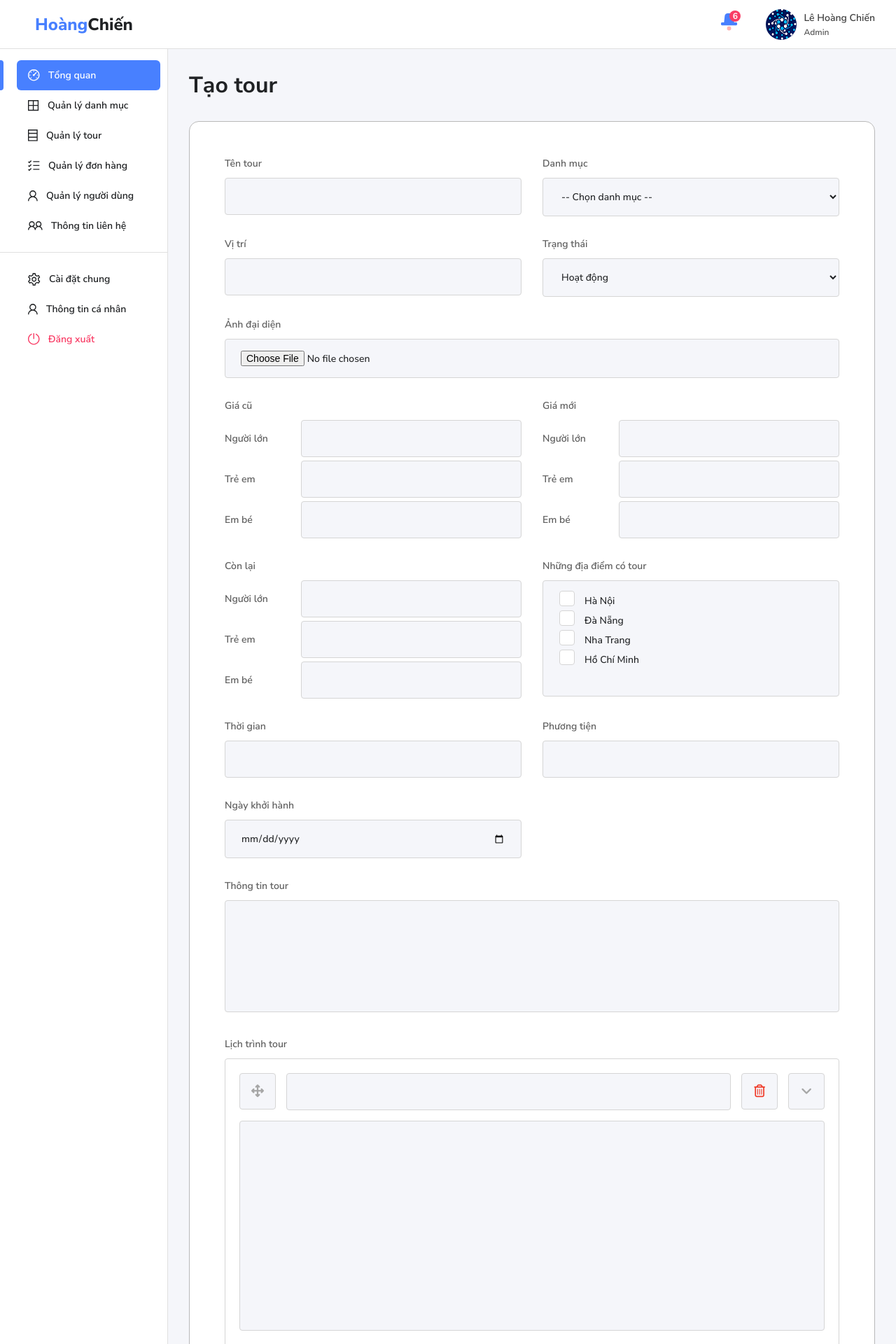
After one commit to LEHOANGCHIEN/travel-tour-admin, a web app: file tour-create.html in a window 1280 px wide. The commit adds this page. Shown: the top 1920 px of the page at 70% size. Run offline with its HTML, style and script files only (its server is not run), Linux system fonts and the light colour scheme.

Commit message:
1.4 và 1.5. Xây dựng trang Tạo tour

```diff
--- a/assets/css/style.css
+++ b/assets/css/style.css
@@ -264,6 +264,7 @@ button {
     margin: 0;
     padding: 0;
     transition: all calc(var(--dur) / 3) linear;
+    background-color: white !important;
 }
 
 .checkbox-wrapper-30 .checkbox input:hover,
@@ -1093,7 +1094,6 @@ button {
   border: 1px solid #D5D5D5;
   background-color: #F5F6FA;
   border-radius: 4px;
-  padding: 6px 14px;
   padding: 16px 22px;
   font-weight: 500;
   font-size: 14px;
@@ -1135,6 +1135,107 @@ button {
   text-decoration: underline;
 }
 
+.section-8 .inner-input-list {
+  display: grid;
+  gap: 5px;
+}
+
+.section-8 .inner-input-item {
+  display: flex;
+  align-items: center;
+  gap: 20px;
+}
+
+.section-8 .inner-input-item label {
+  width: 89px;
+  margin-bottom: 0;
+}
+
+.section-8 .inner-input-item input {
+  flex: 1;
+}
+
+.section-8 .inner-checkbox-list {
+  background-color: #F5F6FA;
+  border: 1px solid #D5D5D5;
+  border-radius: 4px;
+  padding: 14px 23px;
+  height: 166px;
+  overflow-y: auto;
+}
+
+.section-8 .inner-checkbox-item {
+  display: flex;
+  align-items: center;
+  gap: 14px;
+}
+
+.section-8 .inner-checkbox-item input {
+  padding: 0;
+}
+
+.section-8 .inner-checkbox-item label {
+  font-weight: 500;
+  font-size: 14px;
+  color: var(--color-text);
+  margin-bottom: 0;
+}
+
+.section-8 .inner-schedule-item {
+  margin-bottom: 15px;
+  border: 1px solid #D5D5D5;
+  background-color: white;
+  border-radius: 4px;
+  padding: 20px;
+}
+
+.section-8 .inner-schedule-head {
+  display: flex;
+  gap: 15px;
+}
+
+.section-8 .inner-schedule-button {
+  width: 52px;
+  height: 52px;
+  border: 1px solid #D5D5D5;
+  background-color: #F5F6FA;
+  border-radius: 4px;
+  cursor: pointer;
+  font-size: 18px;
+  color: #A6A6A6;
+  display: inline-flex;
+  align-items: center;
+  justify-content: center;
+}
+
+.section-8 .inner-schedule-button.inner-remove {
+  color: #EF3826;
+}
+
+.section-8 .inner-schedule-head input {
+  flex: 1;
+}
+
+.section-8 .inner-schedule-body {
+  margin-top: 15px;
+}
+
+.section-8 .inner-schedule-body textarea {
+  height: 300px;
+}
+
+.section-8 .inner-schedule-create {
+  background-color: #D5D5D5;
+  border-radius: 4px;
+  opacity: 0.9;
+  font-weight: 700;
+  font-size: 14px;
+  color: var(--color-text);
+  padding: 10px 20px;
+  cursor: pointer;
+  display: inline-block;
+}
+
 @media (max-width: 768px) {
   .section-8 {
     padding: 20px;
@@ -1149,4 +1250,16 @@ button {
     grid-column: span 1;
   }
 }
+
+@media (max-width: 576px) {
+  .section-8 .inner-schedule-head {
+    flex-wrap: wrap;
+  }
+
+  .section-8 .inner-schedule-head input {
+    flex: none;
+    width: 100%;
+    order: 1;
+  }
+}
 /* End Section 8 */
--- /dev/null
+++ b/tour-create.html
@@ -0,0 +1,228 @@
+<!DOCTYPE html>
+<html lang="vi">
+  <head>
+    <meta charset="UTF-8">
+    <meta name="viewport" content="width=device-width, initial-scale=1.0">
+    <title>Tạo tour</title>
+    <link rel="stylesheet" href="https://cdnjs.cloudflare.com/ajax/libs/font-awesome/6.7.2/css/all.min.css">
+    <link rel="stylesheet" href="assets/css/style.css">
+  </head>
+  <body>
+    <header class="header">
+      <div class="inner-left"><a class="inner-logo" href="#"><span>Hoàng</span><span>Chiến</span></a></div>
+      <div class="inner-right">
+        <div class="inner-notify"><img src="assets/images/icon-bell.svg"><span>6</span></div>
+        <div class="inner-account"><img src="assets/images/avatar.png">
+          <div class="inner-text">
+            <div class="inner-name">Lê Hoàng Chiến</div>
+            <div class="inner-role">Admin</div>
+          </div>
+        </div>
+        <div class="inner-button-menu"><i class="fas fa-bars"></i></div>
+      </div>
+    </header>
+    <main class="main">
+      <nav class="sider">
+        <div class="inner-list"><a class="inner-item active" href="#"><img src="assets/images/icon-sider-1.svg"><span>Tổng quan</span></a><a class="inner-item" href="#"><img src="assets/images/icon-sider-2.svg"><span>Quản lý danh mục</span></a><a class="inner-item" href="#"><img src="assets/images/icon-sider-3.svg"><span>Quản lý tour</span></a><a class="inner-item" href="#"><img src="assets/images/icon-sider-4.svg"><span>Quản lý đơn hàng</span></a><a class="inner-item" href="#"><img src="assets/images/icon-sider-5.svg"><span>Quản lý người dùng</span></a><a class="inner-item" href="#"><img src="assets/images/icon-sider-6.svg"><span>Thông tin liên hệ</span></a></div>
+        <div class="inner-line"></div>
+        <div class="inner-list"><a class="inner-item" href="#"><img src="assets/images/icon-sider-7.svg"><span>Cài đặt chung</span></a><a class="inner-item" href="#"><img src="assets/images/icon-sider-5.svg"><span>Thông tin cá nhân</span></a><a class="inner-item inner-logout" href="#"><img src="assets/images/icon-sider-8.svg"><span>Đăng xuất</span></a></div>
+      </nav>
+      <div class="content">
+        <h1 class="box-title">Tạo tour</h1>
+        <div class="section-8">
+          <form>
+            <div class="inner-group">
+              <label for="">Tên tour</label>
+              <input type="text" name="" id="">
+            </div>
+            <div class="inner-group">
+              <label for="">Danh mục</label>
+              <select name="" id="">
+                <option value="">-- Chọn danh mục --</option>
+                <option value="">Danh mục 1</option>
+                <option value="">Danh mục 2</option>
+              </select>
+            </div>
+            <div class="inner-group">
+              <label for="">Vị trí</label>
+              <input type="number" name="" id="">
+            </div>
+            <div class="inner-group">
+              <label for="">Trạng thái</label>
+              <select name="" id="">
+                <option value="">Hoạt động</option>
+                <option value="">Tạm dừng</option>
+              </select>
+            </div>
+            <div class="inner-group inner-two-col">
+              <label for="">Ảnh đại diện</label>
+              <input type="file" name="" id="">
+            </div>
+            <div class="inner-group">
+              <label for="">Giá cũ</label>
+              <div class="inner-input-list">
+                <div class="inner-input-item">
+                  <label for="">Người lớn</label>
+                  <input type="number" name="" id="">
+                </div>
+                <div class="inner-input-item">
+                  <label for="">Trẻ em</label>
+                  <input type="number" name="" id="">
+                </div>
+                <div class="inner-input-item">
+                  <label for="">Em bé</label>
+                  <input type="number" name="" id="">
+                </div>
+              </div>
+            </div>
+            <div class="inner-group">
+              <label for="">Giá mới</label>
+              <div class="inner-input-list">
+                <div class="inner-input-item">
+                  <label for="">Người lớn</label>
+                  <input type="number" name="" id="">
+                </div>
+                <div class="inner-input-item">
+                  <label for="">Trẻ em</label>
+                  <input type="number" name="" id="">
+                </div>
+                <div class="inner-input-item">
+                  <label for="">Em bé</label>
+                  <input type="number" name="" id="">
+                </div>
+              </div>
+            </div>
+            <div class="inner-group">
+              <label for="">Còn lại</label>
+              <div class="inner-input-list">
+                <div class="inner-input-item">
+                  <label for="">Người lớn</label>
+                  <input type="number" name="" id="">
+                </div>
+                <div class="inner-input-item">
+                  <label for="">Trẻ em</label>
+                  <input type="number" name="" id="">
+                </div>
+                <div class="inner-input-item">
+                  <label for="">Em bé</label>
+                  <input type="number" name="" id="">
+                </div>
+              </div>
+            </div>
+            <div class="inner-group">
+              <label for="">Những địa điểm có tour</label>
+              <div class="inner-checkbox-list">
+                <div class="inner-checkbox-item">
+                  <div class="checkbox-wrapper-30"><span class="checkbox">
+                      <input type="checkbox" id="" name=""/>
+                      <svg>
+                        <use class="checkbox" xlink:href="#checkbox-30"></use>
+                      </svg></span>
+                    <svg style="display:none" xmlns="http://www.w3.org/2000/svg">
+                      <symbol id="checkbox-30" viewBox="0 0 22 22">
+                        <path d="M5.5,11.3L9,14.8L20.2,3.3l0,0c-0.5-1-1.5-1.8-2.7-1.8h-13c-1.7,0-3,1.3-3,3v13c0,1.7,1.3,3,3,3h13 c1.7,0,3-1.3,3-3v-13c0-0.4-0.1-0.8-0.3-1.2" stroke="currentColor" fill="none"></path>
+                      </symbol>
+                    </svg>
+                  </div>
+                  <label for="">Hà Nội</label>
+                </div>
+                <div class="inner-checkbox-item">
+                  <div class="checkbox-wrapper-30"><span class="checkbox">
+                      <input type="checkbox" id="" name=""/>
+                      <svg>
+                        <use class="checkbox" xlink:href="#checkbox-30"></use>
+                      </svg></span>
+                    <svg style="display:none" xmlns="http://www.w3.org/2000/svg">
+                      <symbol id="checkbox-30" viewBox="0 0 22 22">
+                        <path d="M5.5,11.3L9,14.8L20.2,3.3l0,0c-0.5-1-1.5-1.8-2.7-1.8h-13c-1.7,0-3,1.3-3,3v13c0,1.7,1.3,3,3,3h13 c1.7,0,3-1.3,3-3v-13c0-0.4-0.1-0.8-0.3-1.2" stroke="currentColor" fill="none"></path>
+                      </symbol>
+                    </svg>
+                  </div>
+                  <label for="">Đà Nẵng</label>
+                </div>
+                <div class="inner-checkbox-item">
+                  <div class="checkbox-wrapper-30"><span class="checkbox">
+                      <input type="checkbox" id="" name=""/>
+                      <svg>
+                        <use class="checkbox" xlink:href="#checkbox-30"></use>
+                      </svg></span>
+                    <svg style="display:none" xmlns="http://www.w3.org/2000/svg">
+                      <symbol id="checkbox-30" viewBox="0 0 22 22">
+                        <path d="M5.5,11.3L9,14.8L20.2,3.3l0,0c-0.5-1-1.5-1.8-2.7-1.8h-13c-1.7,0-3,1.3-3,3v13c0,1.7,1.3,3,3,3h13 c1.7,0,3-1.3,3-3v-13c0-0.4-0.1-0.8-0.3-1.2" stroke="currentColor" fill="none"></path>
+                      </symbol>
+                    </svg>
+                  </div>
+                  <label for="">Nha Trang</label>
+                </div>
+                <div class="inner-checkbox-item">
+                  <div class="checkbox-wrapper-30"><span class="checkbox">
+                      <input type="checkbox" id="" name=""/>
+                      <svg>
+                        <use class="checkbox" xlink:href="#checkbox-30"></use>
+                      </svg></span>
+                    <svg style="display:none" xmlns="http://www.w3.org/2000/svg">
+                      <symbol id="checkbox-30" viewBox="0 0 22 22">
+                        <path d="M5.5,11.3L9,14.8L20.2,3.3l0,0c-0.5-1-1.5-1.8-2.7-1.8h-13c-1.7,0-3,1.3-3,3v13c0,1.7,1.3,3,3,3h13 c1.7,0,3-1.3,3-3v-13c0-0.4-0.1-0.8-0.3-1.2" stroke="currentColor" fill="none"></path>
+                      </symbol>
+                    </svg>
+                  </div>
+                  <label for="">Hồ Chí Minh</label>
+                </div>
+              </div>
+            </div>
+            <div class="inner-group">
+              <label for="">Thời gian</label>
+              <input type="text" name="" id="">
+            </div>
+            <div class="inner-group">
+              <label for="">Phương tiện</label>
+              <input type="text" name="" id="">
+            </div>
+            <div class="inner-group">
+              <label for="">Ngày khởi hành</label>
+              <input type="date" name="" id="">
+            </div>
+            <div class="inner-group inner-two-col">
+              <label for="">Thông tin tour</label>
+              <textarea name="" id=""></textarea>
+            </div>
+            <div class="inner-group inner-two-col">
+              <label for="">Lịch trình tour</label>
+              <div class="inner-schedule">
+                <div class="inner-schedule-list">
+                  <div class="inner-schedule-item">
+                    <div class="inner-schedule-head">
+                      <div class="inner-schedule-button inner-move"><i class="fa-solid fa-arrows-up-down-left-right"></i></div>
+                      <input type="text">
+                      <div class="inner-schedule-button inner-remove"><i class="fa-regular fa-trash-can"></i></div>
+                      <div class="inner-schedule-button inner-more"><i class="fa-solid fa-angle-down"></i></div>
+                    </div>
+                    <div class="inner-schedule-body">
+                      <textarea></textarea>
+                    </div>
+                  </div>
+                  <div class="inner-schedule-item">
+                    <div class="inner-schedule-head">
+                      <div class="inner-schedule-button inner-move"><i class="fa-solid fa-arrows-up-down-left-right"></i></div>
+                      <input type="text">
+                      <div class="inner-schedule-button inner-remove"><i class="fa-regular fa-trash-can"></i></div>
+                      <div class="inner-schedule-button inner-more"><i class="fa-solid fa-angle-down"></i></div>
+                    </div>
+                    <div class="inner-schedule-body">
+                      <textarea></textarea>
+                    </div>
+                  </div>
+                </div>
+                <div class="inner-schedule-create">+ Thêm lịch trình</div>
+              </div>
+            </div>
+            <div class="inner-group inner-two-col text-center">
+              <button>Tạo mới</button>
+            </div>
+          </form>
+          <div class="inner-link"><a href="#">Quay lại danh sách</a></div>
+        </div>
+      </div>
+    </main>
+  </body>
+</html>
```
Also changed, not shown: views/pages/tour-create.pug (added, +127 -0 lines).
